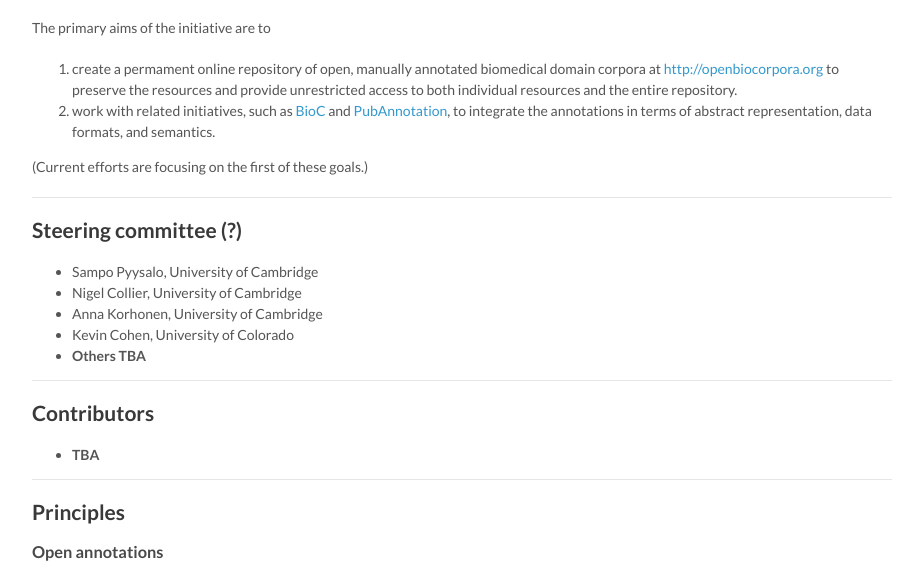
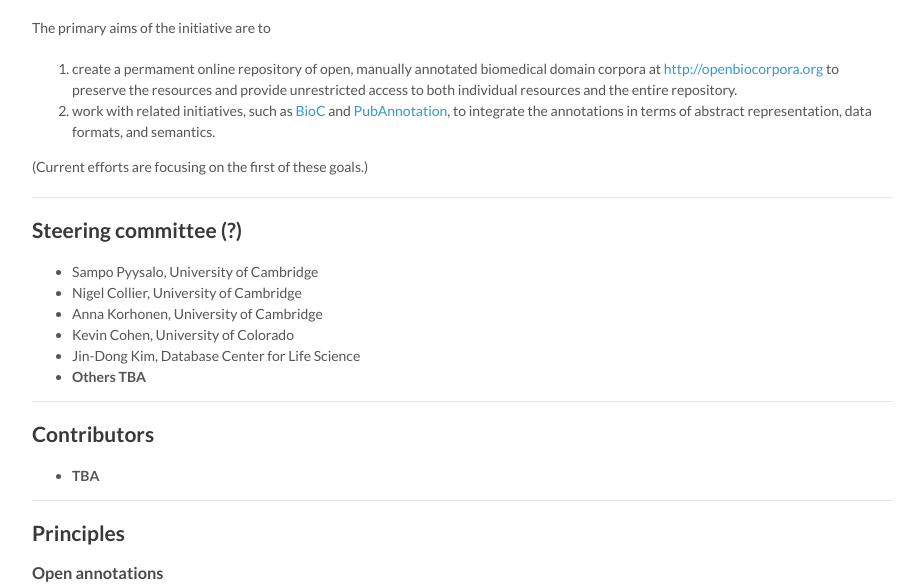
Before and after one commit to openbiocorpora/openbiocorpora.github.io, a plain HTML site: page draft-2/about.html in a window 1280 px wide. Shown: the part 205-790 px from the top of the page, without its empty margins (178-1101 px from the left). Drawn offline with Linux system fonts and the light colour scheme; a script that the page names is missing.

Commit message:
update steering committee

```diff
--- a/draft-2/about.html
+++ b/draft-2/about.html
@@ -67,6 +67,7 @@
 	<li>Nigel Collier, University of Cambridge</li>
 	<li>Anna Korhonen, University of Cambridge</li>
 	<li>Kevin Cohen, University of Colorado</li>
+	<li>Jin-Dong Kim, Database Center for Life Science</li>
 	<li><b>Others TBA</b></li>
       </ul>
 
```
